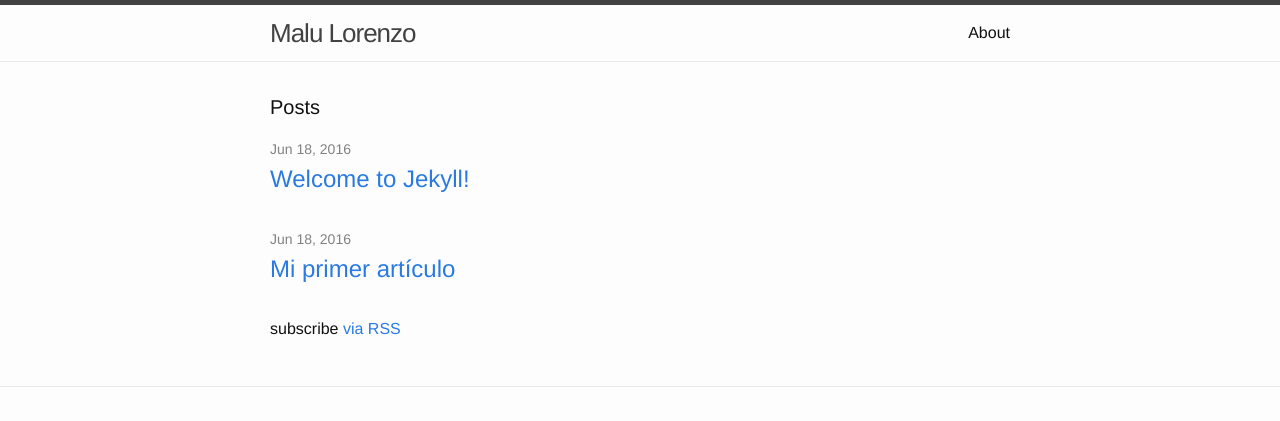
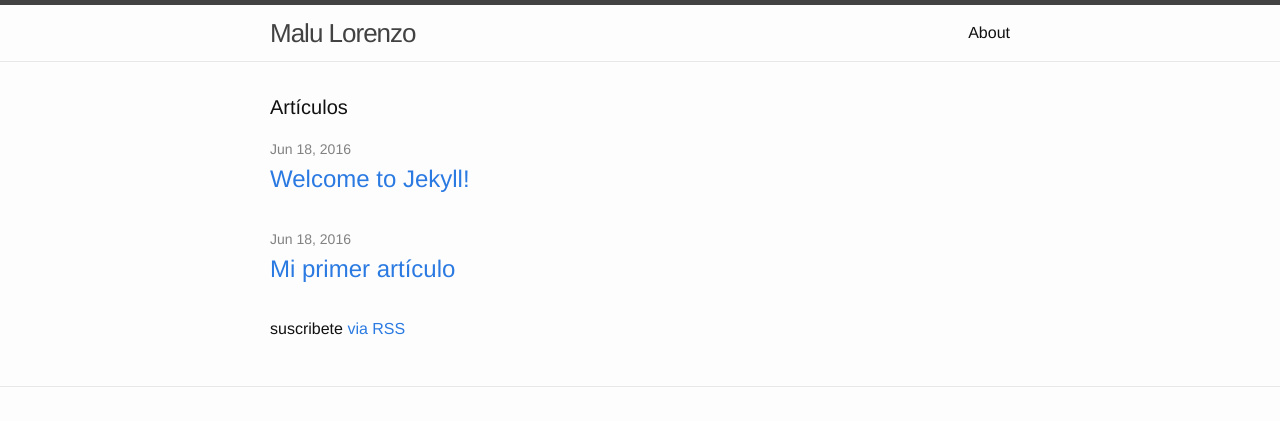
Before and after one commit to marlorgar/marlorgar.github.io, a Jekyll site: the page built from index.html, in a window 1280 px wide. Shown: the top 421 px of the page. Built offline with Jekyll 4.4.1, drawn with Linux system fonts in a browser that asks for light colours.

Commit message:
Update index.html

```diff
--- a/index.html
+++ b/index.html
@@ -4,7 +4,7 @@
 
 <div class="home">
 
-  <h1 class="page-heading">Posts</h1>
+  <h1 class="page-heading">Artículos</h1>
 
   <ul class="post-list">
     {% for post in site.posts %}
@@ -18,6 +18,6 @@
     {% endfor %}
   </ul>
 
-  <p class="rss-subscribe">subscribe <a href="{{ "/feed.xml" | prepend: site.baseurl }}">via RSS</a></p>
+  <p class="rss-subscribe">suscribete <a href="{{ "/feed.xml" | prepend: site.baseurl }}">via RSS</a></p>
 
 </div>
```
